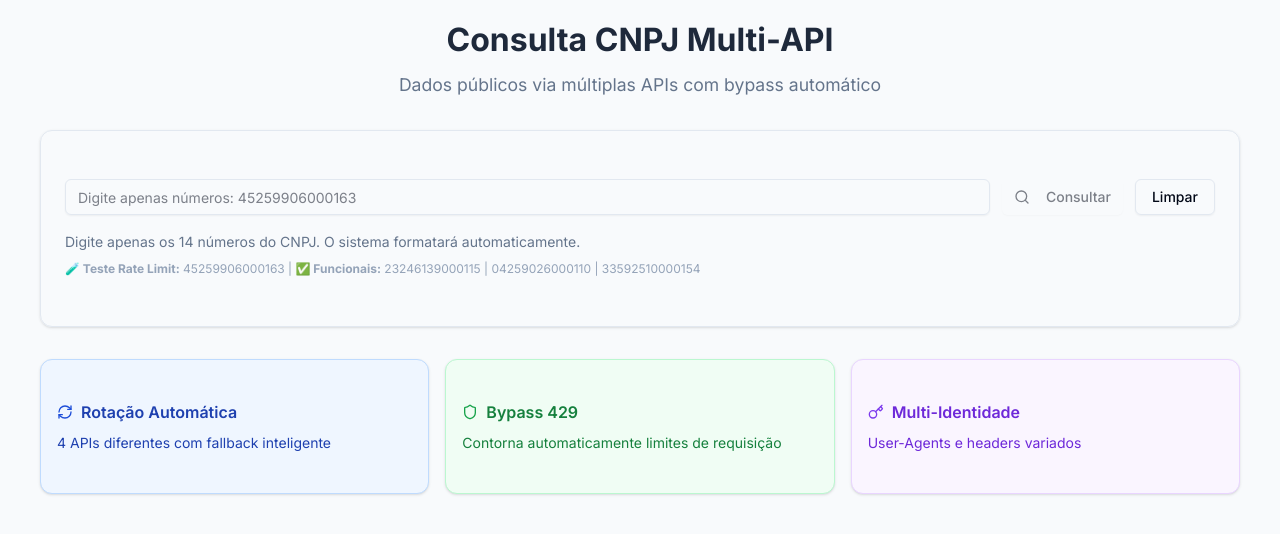
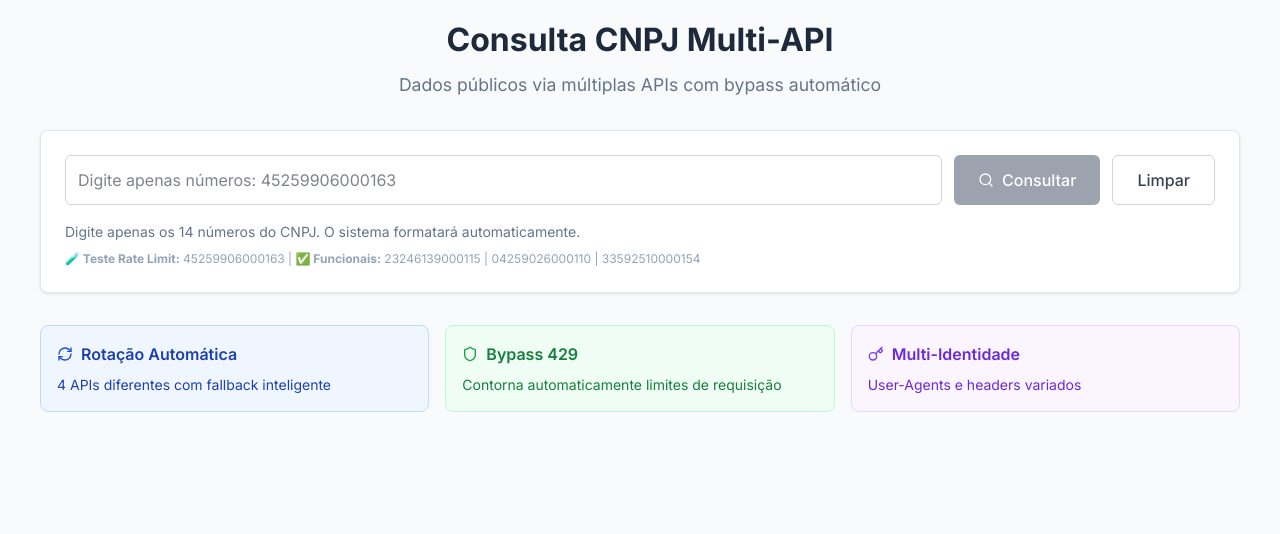
Before and after one commit to Liboreiroduh/cnpj, a Next.js app: page / in a window 1280 px wide. Shown: the top 534 px of the page. Built offline with nearby package versions, Linux system fonts and the light colour scheme.

Commit message:
fix: replace shadcn/ui components with pure HTML for maximum compatibility

```diff
--- a/src/app/page.tsx
+++ b/src/app/page.tsx
@@ -1,12 +1,7 @@
 'use client';
 
 import { useState } from 'react';
-import { Card, CardContent, CardHeader, CardTitle } from '@/components/ui/card';
-import { Input } from '@/components/ui/input';
-import { Button } from '@/components/ui/button';
-import { Alert, AlertDescription } from '@/components/ui/alert';
-import { Badge } from '@/components/ui/badge';
-import { Search, Building2, Phone, Mail, Users, Briefcase, AlertCircle, CheckCircle, RefreshCw, Globe, Shield, Key } from 'lucide-react';
+import { Search, Building2, CheckCircle, RefreshCw, Shield, Key, Globe, AlertCircle } from 'lucide-react';
 
 interface CNPJData {
   cnpj?: string;
@@ -159,7 +154,7 @@ export default function ConsultaCNPJ() {
       padding: '1rem',
       fontFamily: 'Inter, system-ui, sans-serif'
     }}>
-      <div style={{ maxWidth: '1200px', margin: '0 auto', space: '1.5rem' }}>
+      <div style={{ maxWidth: '1200px', margin: '0 auto' }}>
         {/* Cabeçalho */}
         <div style={{ textAlign: 'center', marginBottom: '2rem' }}>
           <h1 style={{
@@ -176,22 +171,50 @@ export default function ConsultaCNPJ() {
         </div>
 
         {/* Campo de Consulta */}
-        <Card style={{ marginBottom: '2rem', border: '1px solid #e2e8f0' }}>
-          <CardContent style={{ padding: '1.5rem' }}>
-            <div style={{ display: 'flex', gap: '0.75rem', marginBottom: '1rem' }}>
-              <Input
+        <div style={{
+          backgroundColor: 'white',
+          borderRadius: '8px',
+          padding: '1.5rem',
+          marginBottom: '2rem',
+          border: '1px solid #e2e8f0',
+          boxShadow: '0 1px 3px 0 rgba(0, 0, 0, 0.1)'
+        }}>
+          <div style={{ display: 'flex', gap: '0.75rem', marginBottom: '1rem', flexWrap: 'wrap' }}>
+            <input
+              type="text"
               placeholder="Digite apenas números: 45259906000163"
               value={cnpjInput}
               onChange={handleInputChange}
               onBlur={handleInputBlur}
               onKeyPress={handleKeyPress}
-                style={{ flex: 1 }}
+              style={{
+                flex: 1,
+                minWidth: '200px',
+                padding: '0.75rem',
+                border: '1px solid #d1d5db',
+                borderRadius: '6px',
+                fontSize: '1rem'
+              }}
               maxLength={18}
             />
-              <Button
+            <button
               onClick={handleSearch}
               disabled={loading || cnpjInput.replace(/\D/g, '').length !== 14}
-                style={{ minWidth: '120px' }}
+              style={{
+                minWidth: '120px',
+                padding: '0.75rem 1.5rem',
+                backgroundColor: (loading || cnpjInput.replace(/\D/g, '').length !== 14) ? '#9ca3af' : '#3b82f6',
+                color: 'white',
+                border: 'none',
+                borderRadius: '6px',
+                fontSize: '1rem',
+                fontWeight: '500',
+                cursor: (loading || cnpjInput.replace(/\D/g, '').length !== 14) ? 'not-allowed' : 'pointer',
+                display: 'flex',
+                alignItems: 'center',
+                justifyContent: 'center',
+                gap: '0.5rem'
+              }}
             >
               {loading ? (
                 <div style={{
@@ -204,19 +227,28 @@ export default function ConsultaCNPJ() {
                 }}></div>
               ) : (
                 <>
-                    <Search style={{ width: '16px', height: '16px', marginRight: '8px' }} />
+                  <Search style={{ width: '16px', height: '16px' }} />
                   Consultar
                 </>
               )}
-              </Button>
-              <Button
-                variant="outline"
+            </button>
+            <button
               onClick={clearInput}
               disabled={loading}
-                style={{ minWidth: '80px' }}
+              style={{
+                minWidth: '80px',
+                padding: '0.75rem 1.5rem',
+                backgroundColor: loading ? '#f3f4f6' : 'white',
+                color: loading ? '#9ca3af' : '#374151',
+                border: '1px solid #d1d5db',
+                borderRadius: '6px',
+                fontSize: '1rem',
+                fontWeight: '500',
+                cursor: loading ? 'not-allowed' : 'pointer'
+              }}
             >
               Limpar
-              </Button>
+            </button>
           </div>
           <div style={{ fontSize: '0.875rem', color: '#64748b', marginBottom: '0.5rem' }}>
             Digite apenas os 14 números do CNPJ. O sistema formatará automaticamente.
@@ -224,8 +256,7 @@ export default function ConsultaCNPJ() {
           <div style={{ fontSize: '0.75rem', color: '#94a3b8' }}>
             <strong>🧪 Teste Rate Limit:</strong> 45259906000163 | <strong>✅ Funcionais:</strong> 23246139000115 | 04259026000110 | 33592510000154
           </div>
-          </CardContent>
-        </Card>
+        </div>
 
         {/* Cards de Informação */}
         <div style={{
@@ -234,77 +265,113 @@ export default function ConsultaCNPJ() {
           gap: '1rem',
           marginBottom: '2rem'
         }}>
-          <Card style={{ backgroundColor: '#eff6ff', border: '1px solid #bfdbfe' }}>
-            <CardContent style={{ padding: '1rem' }}>
+          <div style={{
+            backgroundColor: '#eff6ff',
+            border: '1px solid #bfdbfe',
+            borderRadius: '8px',
+            padding: '1rem'
+          }}>
             <div style={{ display: 'flex', alignItems: 'center', gap: '0.5rem', marginBottom: '0.5rem' }}>
               <RefreshCw style={{ width: '16px', height: '16px', color: '#1d4ed8' }} />
               <h3 style={{ fontWeight: '600', color: '#1e40af', margin: 0 }}>Rotação Automática</h3>
             </div>
-              <p style={{ fontSize: '0.875rem', color: '#1e40af' }}>
+            <p style={{ fontSize: '0.875rem', color: '#1e40af', margin: 0 }}>
               4 APIs diferentes com fallback inteligente
             </p>
-            </CardContent>
-          </Card>
+          </div>
 
-          <Card style={{ backgroundColor: '#f0fdf4', border: '1px solid #bbf7d0' }}>
-            <CardContent style={{ padding: '1rem' }}>
+          <div style={{
+            backgroundColor: '#f0fdf4',
+            border: '1px solid #bbf7d0',
+            borderRadius: '8px',
+            padding: '1rem'
+          }}>
             <div style={{ display: 'flex', alignItems: 'center', gap: '0.5rem', marginBottom: '0.5rem' }}>
               <Shield style={{ width: '16px', height: '16px', color: '#16a34a' }} />
               <h3 style={{ fontWeight: '600', color: '#15803d', margin: 0 }}>Bypass 429</h3>
             </div>
-              <p style={{ fontSize: '0.875rem', color: '#15803d' }}>
+            <p style={{ fontSize: '0.875rem', color: '#15803d', margin: 0 }}>
               Contorna automaticamente limites de requisição
             </p>
-            </CardContent>
-          </Card>
+          </div>
 
-          <Card style={{ backgroundColor: '#faf5ff', border: '1px solid #e9d5ff' }}>
-            <CardContent style={{ padding: '1rem' }}>
+          <div style={{
+            backgroundColor: '#faf5ff',
+            border: '1px solid #e9d5ff',
+            borderRadius: '8px',
+            padding: '1rem'
+          }}>
             <div style={{ display: 'flex', alignItems: 'center', gap: '0.5rem', marginBottom: '0.5rem' }}>
               <Key style={{ width: '16px', height: '16px', color: '#7c3aed' }} />
               <h3 style={{ fontWeight: '600', color: '#6d28d9', margin: 0 }}>Multi-Identidade</h3>
             </div>
-              <p style={{ fontSize: '0.875rem', color: '#6d28d9' }}>
+            <p style={{ fontSize: '0.875rem', color: '#6d28d9', margin: 0 }}>
               User-Agents e headers variados
             </p>
-            </CardContent>
-          </Card>
+          </div>
         </div>
 
         {/* Mensagens de Erro */}
         {error && (
-          <Alert style={{ marginBottom: '2rem', backgroundColor: '#fef2f2', border: '1px solid #fecaca' }}>
-            <AlertCircle style={{ width: '16px', height: '16px', color: '#dc2626' }} />
-            <AlertDescription style={{ color: '#991b1b' }}>
+          <div style={{
+            marginBottom: '2rem',
+            backgroundColor: '#fef2f2',
+            border: '1px solid #fecaca',
+            borderRadius: '8px',
+            padding: '1rem',
+            display: 'flex',
+            alignItems: 'flex-start',
+            gap: '0.75rem'
+          }}>
+            <AlertCircle style={{ width: '16px', height: '16px', color: '#dc2626', flexShrink: 0, marginTop: '0.125rem' }} />
+            <div>
+              <div style={{ color: '#991b1b', fontWeight: '500' }}>
                 {error}
+              </div>
               {error.includes('Limite de consultas') && (
-                <div style={{ marginTop: '0.5rem', fontSize: '0.875rem' }}>
+                <div style={{ marginTop: '0.5rem', fontSize: '0.875rem', color: '#991b1b' }}>
                   💡 <strong>Dica:</strong> O sistema tentará múltiplas APIs automaticamente.
                   Se todas falharem, aguarde alguns minutos.
                 </div>
               )}
-            </AlertDescription>
-          </Alert>
+            </div>
+          </div>
         )}
 
         {/* Info da API usada */}
         {data && data._api_info && (
-          <Alert style={{ marginBottom: '2rem', backgroundColor: '#f0f9ff', border: '1px solid #bae6fd' }}>
-            <Globe style={{ width: '16px', height: '16px', color: '#0284c7' }} />
-            <AlertDescription style={{ color: '#0c4a6e' }}>
-              <div style={{ display: 'flex', alignItems: 'center', justifyContent: 'space-between' }}>
+          <div style={{
+            marginBottom: '2rem',
+            backgroundColor: '#f0f9ff',
+            border: '1px solid #bae6fd',
+            borderRadius: '8px',
+            padding: '1rem',
+            display: 'flex',
+            alignItems: 'center',
+            gap: '0.75rem'
+          }}>
+            <Globe style={{ width: '16px', height: '16px', color: '#0284c7', flexShrink: 0 }} />
+            <div style={{ flex: 1, display: 'flex', alignItems: 'center', justifyContent: 'space-between' }}>
               <div>
+                <div style={{ color: '#0c4a6e', fontWeight: '500' }}>
                   <strong>Fonte:</strong> {data._api_info.fonte}
+                </div>
                 <div style={{ fontSize: '0.75rem', color: '#64748b', marginTop: '0.25rem' }}>
                   Consultado em: {new Date(data._api_info.timestamp).toLocaleString('pt-BR')}
                 </div>
               </div>
-                <Badge variant="outline" style={{ fontSize: '0.75rem' }}>
+              <div style={{
+                fontSize: '0.75rem',
+                backgroundColor: '#e0f2fe',
+                color: '#0c4a6e',
+                padding: '0.25rem 0.75rem',
+                borderRadius: '9999px',
+                fontWeight: '500'
+              }}>
                 🚀 Multi-API Ativa
-                </Badge>
               </div>
-            </AlertDescription>
-          </Alert>
+            </div>
+          </div>
         )}
 
         {/* Resultados */}
@@ -312,75 +379,117 @@ export default function ConsultaCNPJ() {
           <div style={{ space: '1.5rem' }}>
             {/* DADOS GERAIS */}
             {(data.razao_social || data.nome_fantasia || data.cnpj) && (
-              <Card style={{ marginBottom: '1.5rem', border: '1px solid #e2e8f0' }}>
-                <CardHeader>
-                  <CardTitle style={{ display: 'flex', alignItems: 'center', gap: '0.5rem' }}>
-                    <Building2 style={{ width: '20px', height: '20px' }} />
+              <div style={{
+                marginBottom: '1.5rem',
+                border: '1px solid #e2e8f0',
+                borderRadius: '8px',
+                backgroundColor: 'white',
+                overflow: 'hidden'
+              }}>
+                <div style={{
+                  backgroundColor: '#f8fafc',
+                  padding: '1rem 1.5rem',
+                  borderBottom: '1px solid #e2e8f0',
+                  display: 'flex',
+                  alignItems: 'center',
+                  gap: '0.5rem'
+                }}>
+                  <Building2 style={{ width: '20px', height: '20px', color: '#374151' }} />
+                  <h2 style={{ margin: 0, fontSize: '1.125rem', fontWeight: '600', color: '#111827' }}>
                     Dados Gerais
-                  </CardTitle>
-                </CardHeader>
-                <CardContent style={{ space: '1rem' }}>
+                  </h2>
+                </div>
+                <div style={{ padding: '1.5rem' }}>
                   {data.razao_social && (
                     <div style={{ marginBottom: '1rem' }}>
-                      <span style={{ fontWeight: '600', color: '#374151' }}>Razão Social:</span>
-                      <p style={{ color: '#111827', margin: '0.25rem 0' }}>{data.razao_social}</p>
+                      <span style={{ fontWeight: '600', color: '#374151', display: 'block', marginBottom: '0.25rem' }}>
+                        Razão Social:
+                      </span>
+                      <p style={{ color: '#111827', margin: 0 }}>{data.razao_social}</p>
                     </div>
                   )}
                   {data.nome_fantasia && (
                     <div style={{ marginBottom: '1rem' }}>
-                      <span style={{ fontWeight: '600', color: '#374151' }}>Nome Fantasia:</span>
-                      <p style={{ color: '#111827', margin: '0.25rem 0' }}>{data.nome_fantasia}</p>
+                      <span style={{ fontWeight: '600', color: '#374151', display: 'block', marginBottom: '0.25rem' }}>
+                        Nome Fantasia:
+                      </span>
+                      <p style={{ color: '#111827', margin: 0 }}>{data.nome_fantasia}</p>
                     </div>
                   )}
                   {data.cnpj && (
                     <div style={{ marginBottom: '1rem' }}>
-                      <span style={{ fontWeight: '600', color: '#374151' }}>CNPJ:</span>
-                      <p style={{ color: '#111827', margin: '0.25rem 0' }}>{formatCNPJ(data.cnpj)}</p>
+                      <span style={{ fontWeight: '600', color: '#374151', display: 'block', marginBottom: '0.25rem' }}>
+                        CNPJ:
+                      </span>
+                      <p style={{ color: '#111827', margin: 0 }}>{formatCNPJ(data.cnpj)}</p>
                     </div>
                   )}
                   {data.data_inicio_atividade && (
                     <div style={{ marginBottom: '1rem' }}>
-                      <span style={{ fontWeight: '600', color: '#374151' }}>Data de Abertura:</span>
-                      <p style={{ color: '#111827', margin: '0.25rem 0' }}>{formatDate(data.data_inicio_atividade)}</p>
+                      <span style={{ fontWeight: '600', color: '#374151', display: 'block', marginBottom: '0.25rem' }}>
+                        Data de Abertura:
+                      </span>
+                      <p style={{ color: '#111827', margin: 0 }}>{formatDate(data.data_inicio_atividade)}</p>
                     </div>
                   )}
                   {data.capital_social !== undefined && (
                     <div style={{ marginBottom: '1rem' }}>
-                      <span style={{ fontWeight: '600', color: '#374151' }}>Capital Social:</span>
-                      <p style={{ color: '#111827', margin: '0.25rem 0' }}>{formatCurrency(data.capital_social)}</p>
+                      <span style={{ fontWeight: '600', color: '#374151', display: 'block', marginBottom: '0.25rem' }}>
+                        Capital Social:
+                      </span>
+                      <p style={{ color: '#111827', margin: 0 }}>{formatCurrency(data.capital_social)}</p>
                     </div>
                   )}
-                </CardContent>
-              </Card>
+                </div>
+              </div>
             )}
 
             {/* SITUAÇÃO CADASTRAL */}
             {data.situacao_cadastral && data.situacao_cadastral.situacao && (
-              <Card style={{ marginBottom: '1.5rem', border: '1px solid #e2e8f0' }}>
-                <CardHeader>
-                  <CardTitle style={{ display: 'flex', alignItems: 'center', gap: '0.5rem' }}>
-                    <CheckCircle style={{ width: '20px', height: '20px' }} />
+              <div style={{
+                marginBottom: '1.5rem',
+                border: '1px solid #e2e8f0',
+                borderRadius: '8px',
+                backgroundColor: 'white',
+                overflow: 'hidden'
+              }}>
+                <div style={{
+                  backgroundColor: '#f8fafc',
+                  padding: '1rem 1.5rem',
+                  borderBottom: '1px solid #e2e8f0',
+                  display: 'flex',
+                  alignItems: 'center',
+                  gap: '0.5rem'
+                }}>
+                  <CheckCircle style={{ width: '20px', height: '20px', color: '#374151' }} />
+                  <h2 style={{ margin: 0, fontSize: '1.125rem', fontWeight: '600', color: '#111827' }}>
                     Situação Cadastral
-                  </CardTitle>
-                </CardHeader>
-                <CardContent style={{ space: '1rem' }}>
-                  <div style={{ marginBottom: '1rem' }}>
+                  </h2>
+                </div>
+                <div style={{ padding: '1.5rem' }}>
+                  <div style={{ marginBottom: '1rem', display: 'flex', alignItems: 'center', gap: '0.5rem' }}>
                     <span style={{ fontWeight: '600', color: '#374151' }}>Situação:</span>
-                    <Badge
-                      variant={data.situacao_cadastral.situacao.includes('ATIVA') ? 'default' : 'destructive'}
-                      style={{ marginLeft: '0.5rem' }}
-                    >
+                    <div style={{
+                      backgroundColor: data.situacao_cadastral.situacao.includes('ATIVA') ? '#dcfce7' : '#fef2f2',
+                      color: data.situacao_cadastral.situacao.includes('ATIVA') ? '#166534' : '#991b1b',
+                      padding: '0.25rem 0.75rem',
+                      borderRadius: '9999px',
+                      fontSize: '0.875rem',
+                      fontWeight: '500'
+                    }}>
                       {data.situacao_cadastral.situacao}
-                    </Badge>
+                    </div>
                   </div>
                   {data.situacao_cadastral.data_situacao && (
                     <div style={{ marginBottom: '1rem' }}>
-                      <span style={{ fontWeight: '600', color: '#374151' }}>Data da Situação:</span>
-                      <p style={{ color: '#111827', margin: '0.25rem 0' }}>{formatDate(data.situacao_cadastral.data_situacao)}</p>
+                      <span style={{ fontWeight: '600', color: '#374151', display: 'block', marginBottom: '0.25rem' }}>
+                        Data da Situação:
+                      </span>
+                      <p style={{ color: '#111827', margin: 0 }}>{formatDate(data.situacao_cadastral.data_situacao)}</p>
                     </div>
                   )}
-                </CardContent>
-              </Card>
+                </div>
+              </div>
             )}
           </div>
         )}
```
Lines whose indentation alone changed are shown as unchanged.
